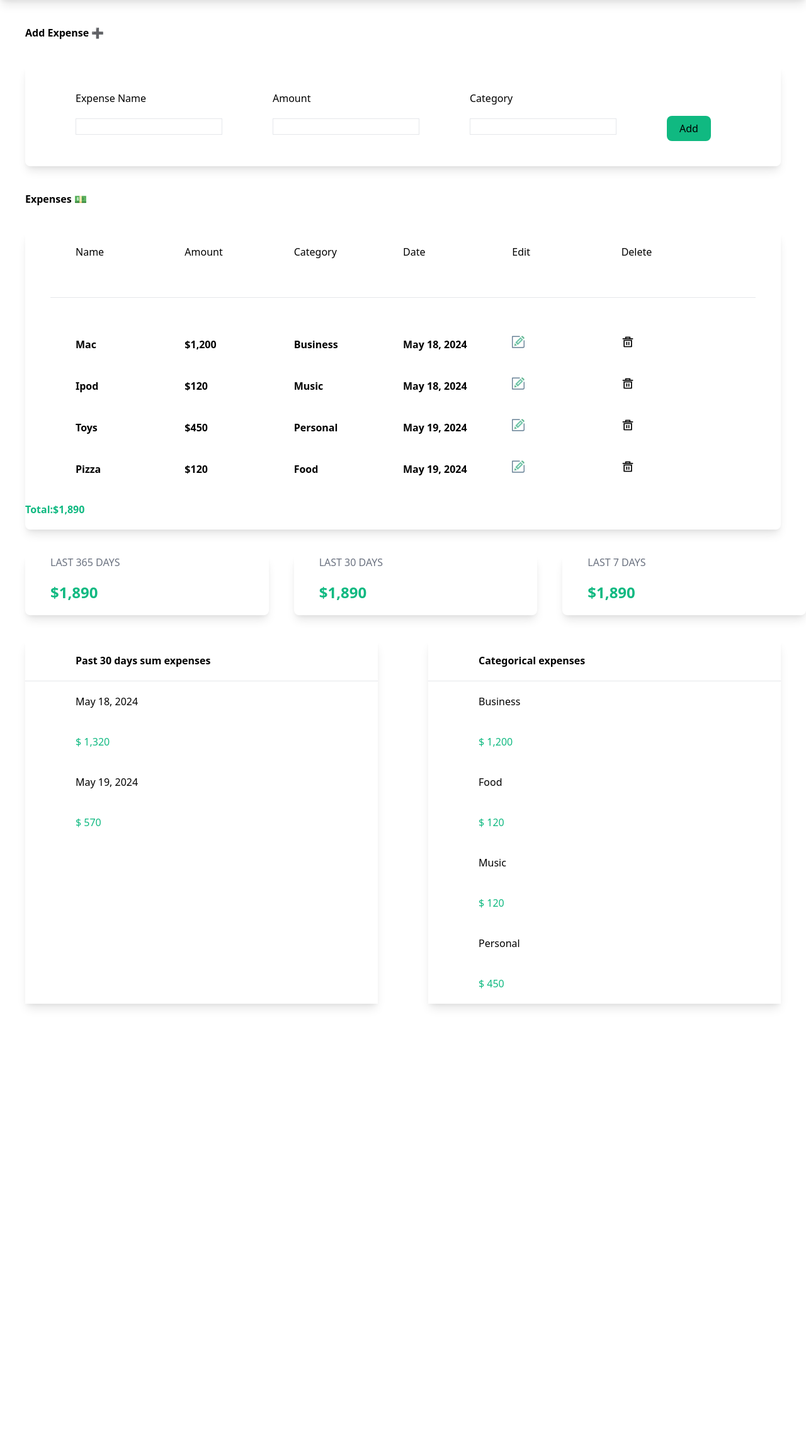
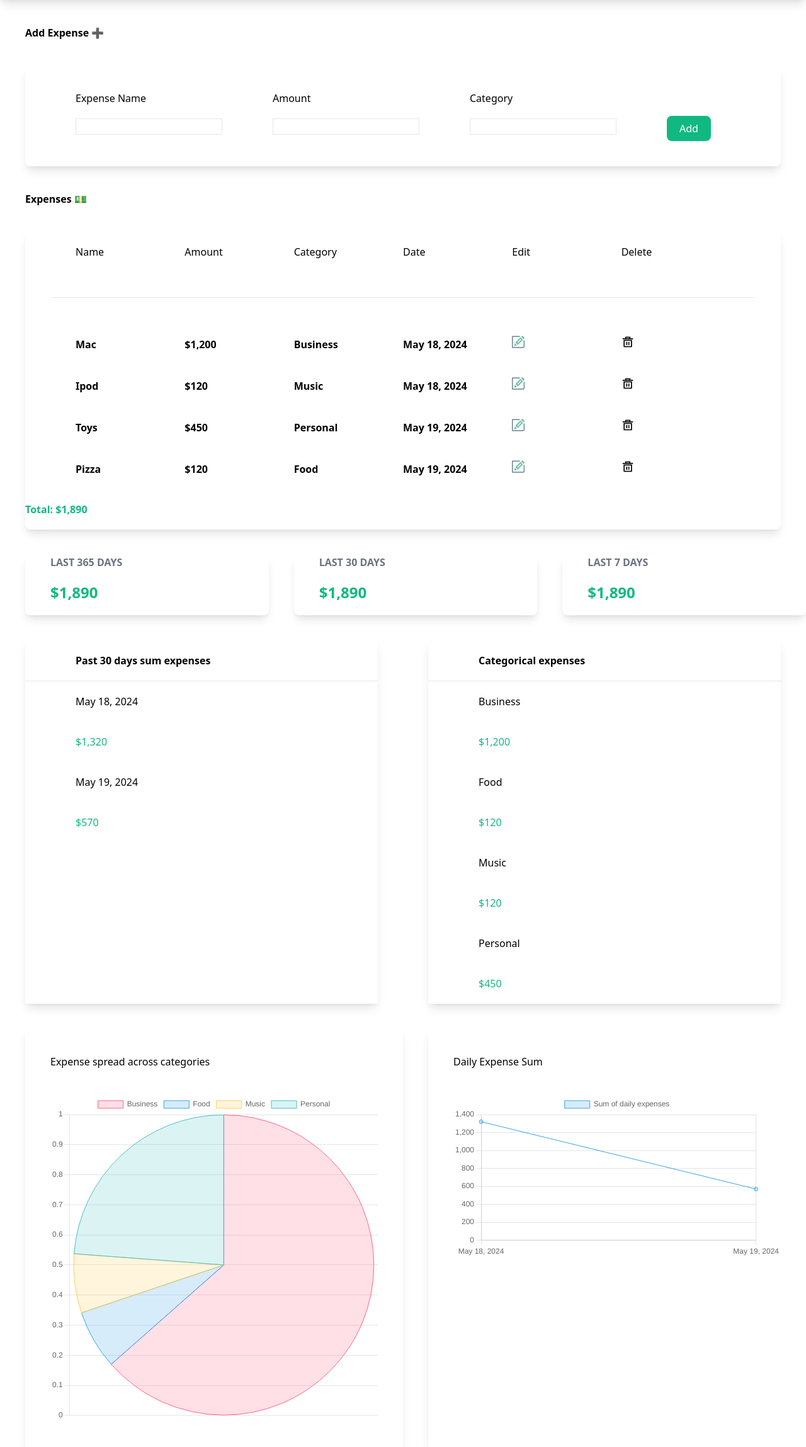
Before and after one commit to PRIXYY/expense-tracker, a Django app: page / in a window 1280 px wide. Shown: the part 80-2378 px from the top of the page at 63% size. Before the commit the page ends 1681 px from the top, so only its background shows below. Run offline with Django 5.2, Linux system fonts and the light colour scheme; data comes from the database, SQL or seed files in the repository; style sheets or scripts are compiled from the project's sources; some libraries are stand-ins or nearby versions.

Commit message:
Added charts to code

```diff
--- a/mysite/myapp/templates/myapp/index.html
+++ b/mysite/myapp/templates/myapp/index.html
@@ -8,42 +8,30 @@
     <div class="form-container px-10 py-10 flex">
         <div class="mx-10">
             <div class="mb-5">
-                    <label>
-                        Expense Name
-                    </label>
+                <label>Expense Name</label>
             </div>
             <div class="border">{{ expense_form.name }}</div>
         </div>
 
         <div class="mx-10">
             <div class="mb-5">
-                    <label>
-                        Amount
-                    </label>
+                <label>Amount</label>
             </div>
             <div class="border">{{ expense_form.amount }}</div>
         </div>
 
         <div class="mx-10">
             <div class="mb-5">
-                    <label>
-                        Category
-                    </label>
+                <label>Category</label>
             </div>
             <div class="border">{{ expense_form.category }}</div>
         </div>
         <div class="mx-10 mt-10">
-                <button class="bg-green-500 px-5 py-2 rounded-lg text=white">Add</button>
+            <button class="bg-green-500 px-5 py-2 rounded-lg text-white">Add</button>
+        </div>
+    </div>
+</form>
 
-            </div>
-
-
-
-
-        </div>
-
-
-    </form>
 <div class="m-10 font-bold">Expenses 💵</div>
 <div class="shadow-lg m-10 rounded-lg">
     <div class="expense-header flex flex-wrap space-x-40 px-20 py-5">
@@ -57,13 +45,15 @@
     <hr class="m-10">
     {% for expense in expenses %}
     <div class="expense-row flex flex-wrap px-20 py-5">
-            <span class="font-bold"> {{expense.name}} </span>
-            <span class="font-bold"> ${{expense.amount|intcomma}} </span>
-            <span class="font-bold"> {{expense.category}} </span>
-            <span class="font-bold"> {{expense.date}} </span>
-            <span class="pl-23"><a href="{% url 'edit' expense.id %}">
+        <span class="font-bold">{{ expense.name }}</span>
+        <span class="font-bold">${{ expense.amount|intcomma }}</span>
+        <span class="font-bold">{{ expense.category }}</span>
+        <span class="font-bold">{{ expense.date }}</span>
+        <span class="pl-23">
+            <a href="{% url 'edit' expense.id %}">
                 <img class="h-5" src="{% static 'myapp/images/edit.png' %}" alt="">
-            </a></span>
+            </a>
+        </span>
         <span class="pl-22">
             <form method="POST" action="{% url 'delete' expense.id %}">
                 {% csrf_token %}
@@ -72,42 +62,36 @@
                 </button>
             </form>
         </span>
-
     </div>
     {% endfor %}
     <div class="px-75 py-5">
         <span class="font-bold text-green-500">
-                Total:${{ total_expenses.amount__sum|intcomma }}
-
+            Total: ${{ total_expenses.amount__sum|intcomma }}
         </span>
     </div>
+</div>
 
-    </div>
 <div class="flex">
     <div class="w-1/3 shadow-lg ml-10 rounded-lg">
-            <h1 class="ml-10 front-bold text-gray-500">LAST 365 DAYS</h1>
+        <h1 class="ml-10 font-bold text-gray-500">LAST 365 DAYS</h1>
         <h1 class="ml-10 my-5 text-2xl text-green-500 font-bold">
             ${{ yearly_sum.amount__sum|intcomma }}
         </h1>
-
     </div>
 
     <div class="w-1/3 shadow-lg ml-10 rounded-lg">
-            <h1 class="ml-10 front-bold text-gray-500">LAST 30 DAYS</h1>
+        <h1 class="ml-10 font-bold text-gray-500">LAST 30 DAYS</h1>
         <h1 class="ml-10 my-5 text-2xl text-green-500 font-bold">
             ${{ monthly_sum.amount__sum|intcomma }}
         </h1>
-
     </div>
 
     <div class="w-1/3 shadow-lg ml-10 rounded-lg">
-            <h1 class="ml-10 front-bold text-gray-500">LAST 7 DAYS</h1>
+        <h1 class="ml-10 font-bold text-gray-500">LAST 7 DAYS</h1>
         <h1 class="ml-10 my-5 text-2xl text-green-500 font-bold">
             ${{ weekly_sum.amount__sum|intcomma }}
         </h1>
-
     </div>
-
 </div>
 
 <div class="flex">
@@ -116,17 +100,14 @@
             <span>Past 30 days sum expenses</span>
         </div>
         <hr>
-                <div id="30 day table">
+        <div id="30-day-table">
             {% for daily_sum in daily_sums %}
             <div class="flex flex-wrap px-20 py-5">
-                            <span>
-                                {{ daily_sum.date }}
-                            </span>
-
+                <span>{{ daily_sum.date }}</span>
             </div>
             <div class="flex flex-wrap px-20 py-5">
                 <span class="text-green-500">
-                                $ {{daily_sum.sum|intcomma}}
+                    ${{ daily_sum.sum|intcomma }}
                 </span>
             </div>
             {% endfor %}
@@ -138,17 +119,14 @@
             <span>Categorical expenses</span>
         </div>
         <hr>
-                <div id="30 day table">
+        <div id="cat-sum-table">
             {% for categorical_sum in categorical_sums %}
             <div class="flex flex-wrap px-20 py-5">
-                            <span>
-                                {{ categorical_sum.category }}
-                            </span>
-
+                <span>{{ categorical_sum.category }}</span>
             </div>
             <div class="flex flex-wrap px-20 py-5">
                 <span class="text-green-500">
-                                $ {{categorical_sum.sum|intcomma}}
+                    ${{ categorical_sum.sum|intcomma }}
                 </span>
             </div>
             {% endfor %}
@@ -156,4 +134,100 @@
     </div>
 </div>
 
+<div class="flex">
+    <div class="w-1/2 shadow-lg ml-10">
+        <h1 class="m-10">Expense spread across categories</h1>
+        <canvas id="myChart" class="m-10"></canvas>
+    </div>
+    <div class="w-1/2 shadow-lg ml-10">
+        <h1 class="m-10">Daily Expense Sum</h1>
+        <canvas id="myChart1" class="m-10"></canvas>
+    </div>
+</div>
+
+<script src="https://cdn.jsdelivr.net/npm/chart.js@3.0.2/dist/chart.min.js"></script>
+
+<script>
+    const cats = [];
+    const cat_sums = [];
+
+    const dates = [];
+    const sums = [];
+
+    const catSumDiv = document.getElementById('cat-sum-table').getElementsByTagName('div');
+    for (let i = 0; i < catSumDiv.length; i++) {
+        if (i % 2 == 1) {
+            cat_sums.push(catSumDiv[i].innerText.replace("$", "").replace(",", ""));
+        } else {
+            cats.push(catSumDiv[i].innerText);
+        }
+    }
+
+    const dailySumDiv = document.getElementById('30-day-table').getElementsByTagName('div');
+    for (let i = 0; i < dailySumDiv.length; i++) {
+        if (i % 2 == 1) {
+            sums.push(dailySumDiv[i].innerText.replace("$", "").replace(",", ""));
+        } else {
+            dates.push(dailySumDiv[i].innerText);
+        }
+    }
+
+    var ctx = document.getElementById('myChart').getContext('2d');
+    var myChart = new Chart(ctx, {
+        type: 'pie',
+        data: {
+            labels: cats,
+            datasets: [{
+                label: 'Expense across categories',
+                data: cat_sums,
+                backgroundColor: [
+                    'rgba(255, 99, 132, 0.2)',
+                    'rgba(54, 162, 235, 0.2)',
+                    'rgba(255, 206, 86, 0.2)',
+                    'rgba(75, 192, 192, 0.2)',
+                    'rgba(153, 102, 255, 0.2)',
+                    'rgba(255, 159, 64, 0.2)'
+                ],
+                borderColor: [
+                    'rgba(255, 99, 132, 1)',
+                    'rgba(54, 162, 235, 1)',
+                    'rgba(255, 206, 86, 1)',
+                    'rgba(75, 192, 192, 1)',
+                    'rgba(153, 102, 255, 1)',
+                    'rgba(255, 159, 64, 1)'
+                ],
+                borderWidth: 1
+            }]
+        },
+        options: {
+            scales: {
+                y: {
+                    beginAtZero: true
+                }
+            }
+        }
+    });
+
+    var ctx1 = document.getElementById('myChart1').getContext('2d');
+    var myChart1 = new Chart(ctx1, {
+        type: 'line',
+        data: {
+            labels: dates,
+            datasets: [{
+                label: 'Sum of daily expenses',
+                data: sums,
+                backgroundColor: 'rgba(54, 162, 235, 0.2)',
+                borderColor: 'rgba(54, 162, 235, 1)',
+                borderWidth: 1
+            }]
+        },
+        options: {
+            scales: {
+                y: {
+                    beginAtZero: true
+                }
+            }
+        }
+    });
+</script>
 {% endblock %}
```
Lines whose indentation alone changed are shown as unchanged.
